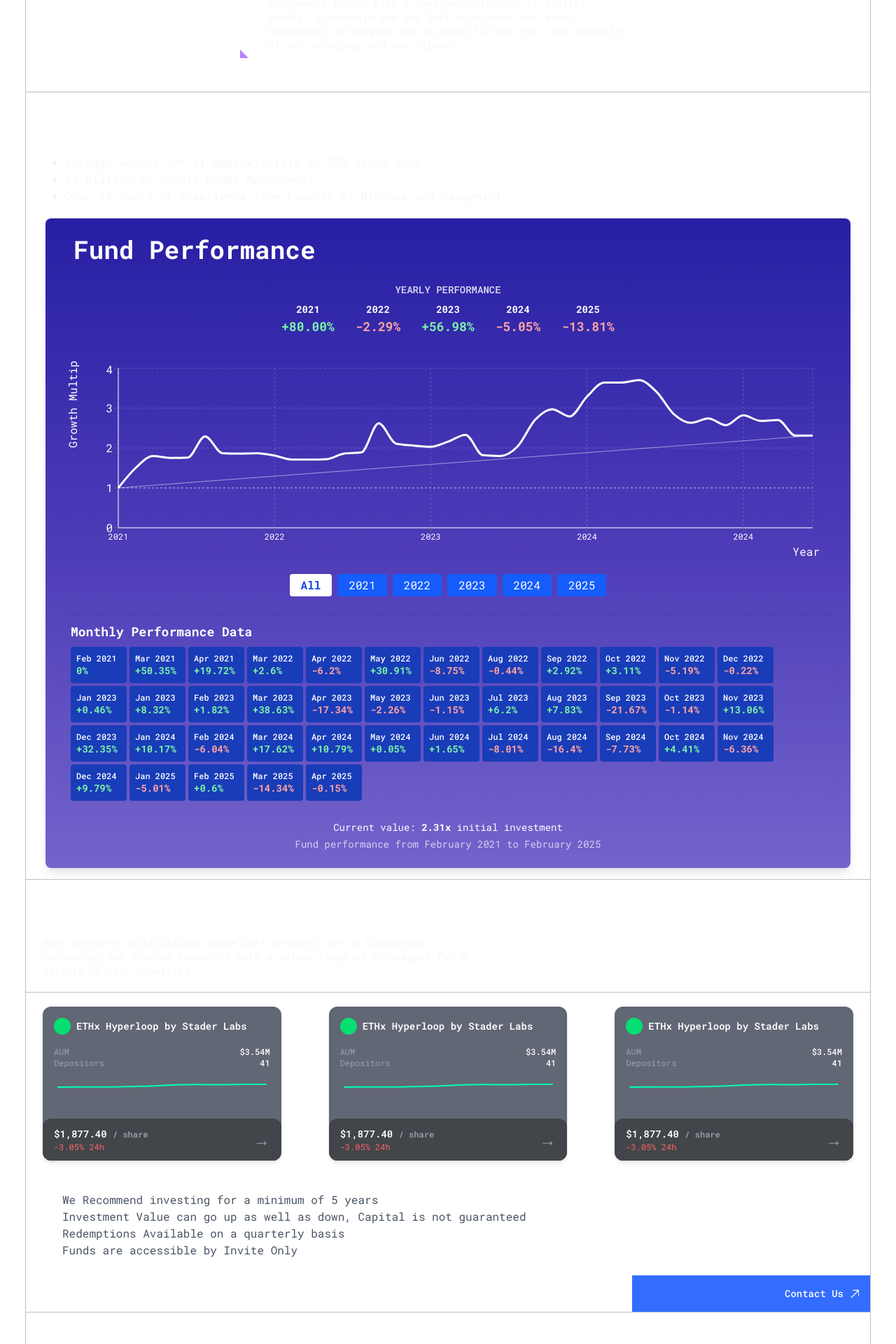
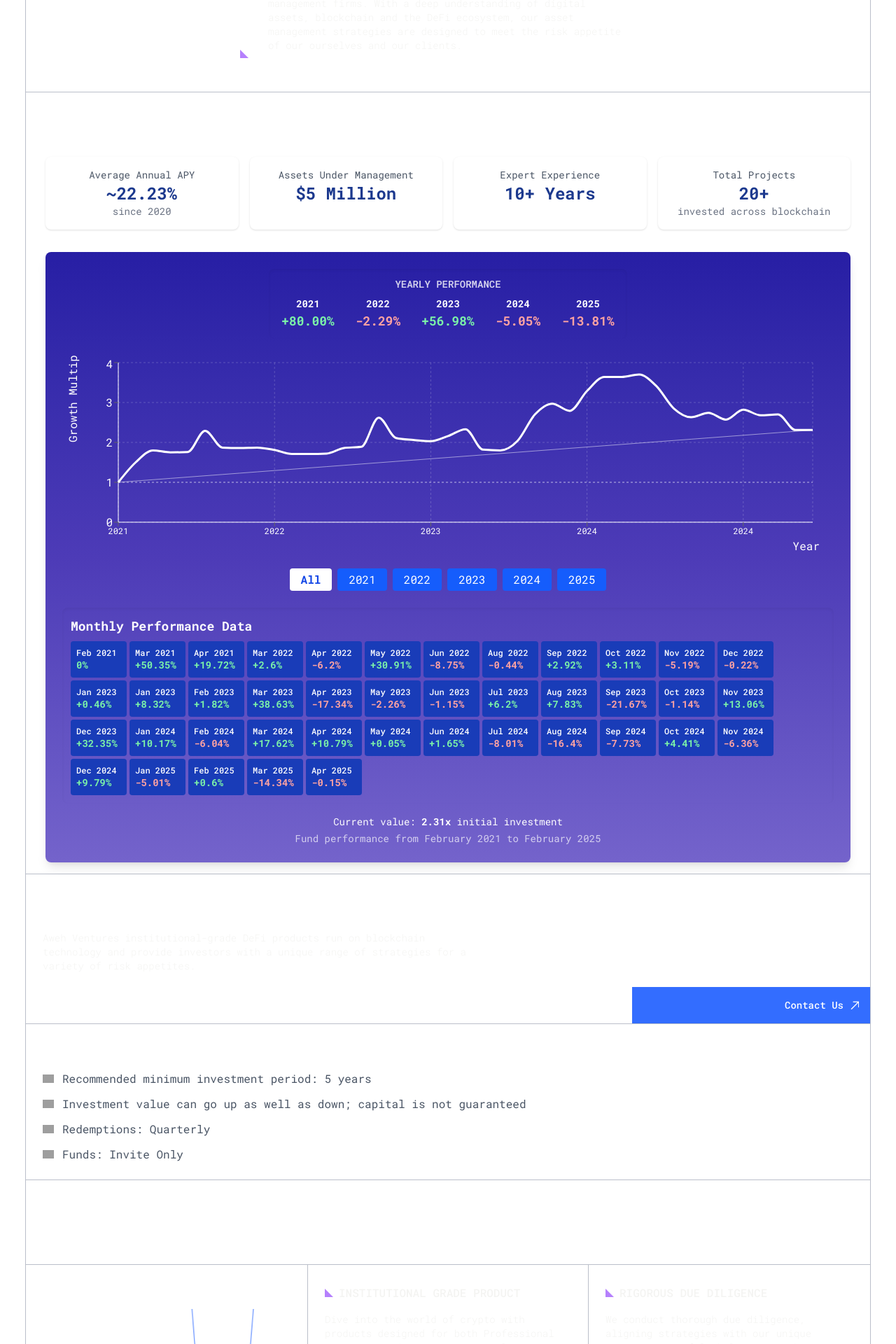
Before and after one commit to jazykhan3/nft-project, a Next.js app: page /defifund in a window 1280 px wide. Shown: the part 240-2160 px from the top of the page at 70% size. Built offline with nearby package versions, Linux system fonts and the light colour scheme; grey boxes are pictures that could not be loaded.

Commit message:
Add files via upload

```diff
--- /dev/null
+++ b/src/app/components/expertiseSlider/InvestersDefiFunds.jsx
@@ -0,0 +1,143 @@
+'use client';
+import Image from 'next/image';
+import Link from 'next/link';
+import rightIcon from '../../../../public/assets/images/right-arrow.png';
+import ToprightIcon from '../../../../public/assets/images/top-right-triangle.png';
+import growthLogo from '../../../../public/assets/images/growth-icon.png';
+import assettradeLogo from '../../../../public/assets/images/asset-trade.png';
+import assetmanageLogo from '../../../../public/assets/images/asset-manage.png';
+
+import { Swiper, SwiperSlide } from 'swiper/react';
+import './slider.scss';
+import { Autoplay, Navigation, Pagination } from 'swiper/modules';
+import { usePathname, useRouter } from 'next/navigation';
+
+const MultiCardCarouselInvestersDefiFund = ({ sectionTitle, customclass, path, navigation = false }) => { // Accept navigation prop
+    const pathname = usePathname();
+    const router = useRouter();
+
+    return (
+        <div className={`multiitems-slider-expertise relative border-s border-e border-[#BBBFCA]`}> {/* Add relative to position custom icons */}
+            <div className='flex items-center justify-between lg:px-6 md:px-4 sm:px-3 px-2 lg:pt-12 md:pt-10 pt-9 lg:pb-7 md:pb-5 sm:pb-4 pb-3'>
+                <h1 className='text-white lg:text-[40px] md:text-4xl sm:text-3xl text-[26px] font-medium m-0' >
+                    {sectionTitle}
+                </h1>
+                {navigation && ( // Conditionally render navigation buttons
+                    <div className="custom-nav-buttons">
+                        <div className={`swiper-button-prev-${customclass} w-[60px] h-[60px] border py-5 px-6 border-[#BBBFCA]`}>
+                            <Image width={10} height={20} src={rightIcon} alt="Prev" className='rotate-180 w-[10px] h-[20px] object-contain ' />
+                        </div>
+                        <div className={`swiper-button-next-${customclass} next w-[60px] h-[60px] border py-5 px-6 border-[#BBBFCA]`}>
+                            <Image width={10} height={20} src={rightIcon} alt="Prev" className=' w-[10px] h-[20px] object-contain ' />
+                        </div>
+                    </div>
+                )}
+            </div>
+            <Swiper
+                loop={false}
+                // pagination={{ clickable: true, el: `.swiper-pagination-${customclass}` }}
+                navigation={navigation ? { prevEl: `.swiper-button-prev-${customclass}`, nextEl: `.swiper-button-next-${customclass}` } : false} // Conditionally enable navigation
+                modules={[Pagination, Navigation]}
+                className="swiper_container equal-height-swiper"
+                breakpoints={{
+                    0: {
+                        slidesPerView: 1,
+                    },
+                    768: {
+                        slidesPerView: 2,
+                    },
+                    1024: {
+                        slidesPerView: 3,
+                    },
+                    1200: {
+                        slidesPerView: 3,
+                    },
+                }}
+            >
+                {/* {[1, 2, 3, 4, 5, 6, 7, 8, 9].map((item) => ( */}
+                <SwiperSlide className="swiper-slide-item">
+                    <div className={`sliding-item relative flex flex-col border border-s-0 py-6 px-7 border-[#BBBFCA]`}>
+                        <div className="pt-14 pb-8 ">
+                            <Image
+                                height={12}
+                                width={12}
+                                src={ToprightIcon}
+                                alt="ToprightIcon"
+                                className="w-3 h-3 object-contain absolute top-6 right-6"
+                            />
+                            <Image
+                                width={90}
+                                height={60}
+                                src={growthLogo}
+                                alt="Growth"
+                                className="max-w-[90px] max-h-[60px] object-contain"
+                            />
+                        </div>
+                        <div className="">
+                            <h3 className='text-[22px] font-normal text-white mb-2 uppercase'>Diverse Crypto <br />Exposure</h3>
+                            <p className={`text-sm font-light mb-2 ${pathname === '/' ? 'text-[#F4F4F2]' : 'text-[#F0F2F5]'}`}>
+                                Minimise operational costs while gaining exposure to crypto markets through active rebalancing and DeFi strategies. </p>
+                        </div>
+                    </div>
+                </SwiperSlide>
+
+                <SwiperSlide className="swiper-slide-item">
+                    <div className={`sliding-item relative flex flex-col border border-s-0 py-6 px-7 border-[#BBBFCA]`}>
+                        <div className="pt-14 pb-8 ">
+                            <Image
+                                height={12}
+                                width={12}
+                                src={ToprightIcon}
+                                alt="ToprightIcon"
+                                className="w-3 h-3 object-contain absolute top-6 right-6"
+                            />
+                            <Image
+                                width={60}
+                                height={60}
+                                src={assettradeLogo}
+                                alt="Digital Asset Trading"
+                                className="max-w-[60px] max-h-[60px] object-contain"
+                            />
+                        </div>
+                        <div className="">
+                            <h3 className='text-[22px] font-normal text-white mb-2 uppercase'>Efficient Portfolio <br />Management</h3>
+                            <p className={`text-sm font-light mb-2 ${pathname === '/' ? 'text-[#F4F4F2]' : 'text-[#F0F2F5]'}`}>
+                               Leverage the Ethereum blockchain for efficient and transparent portfolio management.</p>
+                        </div>
+                    </div>
+                </SwiperSlide>
+
+                <SwiperSlide className="swiper-slide-item">
+                    <div className={`sliding-item relative flex flex-col border border-s-0 py-6 px-7 border-[#BBBFCA]`}>
+                        <div className="pt-14 pb-8 ">
+                            <Image
+                                height={12}
+                                width={12}
+                                src={ToprightIcon}
+                                alt="ToprightIcon"
+                                className="w-3 h-3 object-contain absolute top-6 right-6"
+                            />
+                            <Image
+                                width={90}
+                                height={60}
+                                src={assetmanageLogo}
+                                alt="Asset Management"
+                                className="max-w-[90px] max-h-[60px] object-contain"
+                            />
+                        </div>
+                        <div className="">
+                            <h3 className='text-[22px] font-normal text-white mb-2 uppercase'>On-Chain <br/>Transparency</h3>
+                            <p className={`text-sm font-light mb-2 ${pathname === '/' ? 'text-[#F4F4F2]' : 'text-[#F0F2F5]'}`}>
+                               Benefit from on-chain transparency and auditability via the Enzyme protocol.
+                            </p>
+                        </div>
+                    </div>
+                </SwiperSlide>
+                {/* // ))} */}
+            </Swiper>
+            <div className={`swiper-pagination-${customclass}`}></div> {/* Unique pagination for each carousel */}
+        </div>
+    );
+};
+
+export default MultiCardCarouselInvestersDefiFund;
--- a/src/app/components/expertiseSlider/expertiseSlider.jsx
+++ b/src/app/components/expertiseSlider/expertiseSlider.jsx
@@ -179,7 +179,7 @@
                             </p>
                         </div>
                     </div>
-{/*                     <Link
+                    <Link
                         href='/web3-portfolios'
                         className='uppercase h-fit md:max-w-[340px] min-w-[25%] text-white font-medium text-[13px] flex gap-2.5 p-4 w-full bg-[#336DFF] justify-center items-center hover:bg-[#336DFF]/80'
                     >
@@ -191,7 +191,7 @@
                             alt='Icon'
                             className='w-3 h-3 object-contain '
                         />
-                    </Link> */}
+                    </Link>
                 </SwiperSlide>
                 <SwiperSlide className="swiper-slide-item">
                     <div className={`sliding-item relative flex flex-col border border-s-0 py-6 px-7 border-[#BBBFCA]`}>
--- a/src/app/components/expertiseSlider/expertiseSliderDefiFund.jsx
+++ b/src/app/components/expertiseSlider/expertiseSliderDefiFund.jsx
@@ -171,7 +171,7 @@
                     </div>
                     <Link
                         href='/web3-portfolios'
-                        className='uppercase h-fit md:max-w-[340px] min-w-[25%] text-white font-medium text-[13px] flex gap-2.5 p-4 w-full bg-[#336DFF] justify-center items-center hover:bg-[#336DFF]/80'
+                        className='hidden uppercase h-fit md:max-w-[340px] min-w-[25%] text-white font-medium text-[13px] gap-2.5 p-4 w-full bg-[#336DFF] justify-center items-center hover:bg-[#336DFF]/80'
                     >
                         See our Venture Web3 Portfolio
                         <Image
@@ -292,7 +292,7 @@
                     </div>
                     <Link
                         href='/web3-portfolios'
-                        className='uppercase h-fit md:max-w-[340px] min-w-[25%] text-white font-medium text-[13px] flex gap-2.5 p-4 w-full bg-[#336DFF] justify-center items-center hover:bg-[#336DFF]/80'
+                        className='uppercase h-fit md:max-w-[340px] min-w-[25%] text-white font-medium text-[13px] hidden gap-2.5 p-4 w-full bg-[#336DFF] justify-center items-center hover:bg-[#336DFF]/80'
                     >
                         See our Venture Web3 Portfolio
                         <Image
@@ -413,7 +413,7 @@
                     </div>
                     <Link
                         href='/web3-portfolios'
-                        className='uppercase h-fit md:max-w-[340px] min-w-[25%] text-white font-medium text-[13px] flex gap-2.5 p-4 w-full bg-[#336DFF] justify-center items-center hover:bg-[#336DFF]/80'
+                        className='uppercase h-fit md:max-w-[340px] min-w-[25%] text-white font-medium text-[13px] hidden gap-2.5 p-4 w-full bg-[#336DFF] justify-center items-center hover:bg-[#336DFF]/80'
                     >
                         See our Venture Web3 Portfolio
                         <Image
--- a/src/app/components/header/header.jsx
+++ b/src/app/components/header/header.jsx
@@ -23,7 +23,7 @@
         { name: 'Brands', link: '/#brands' },
         { name: 'Mission', link: '/#mission' },
         { name: 'Join-Us', link: '/join-us' },
-        { name: 'Contact Us', link: '#' },
+        { name: 'Contact Us', link: 'https://tally.so/r/np51G1' },
     ];
 
     const handleItemClick = (item) => {
@@ -56,7 +56,7 @@
                 <nav className={`h-full items-center border-e hidden lg:flex text-sm uppercase tracking-wide border-[#BBBFCA] ${style.mainMenu}`}>
                     {navItems.map((item, idx) => (
                         <Link
-                            onClick={() => handleItemClick(item)}
+                            // onClick={() => handleItemClick(item)}
                             key={idx}
                             href={item.link}
                             className={`text-sm hover:text-[#336DFF] transition-colors duration-200 ${pathname === item.link || loationPath === item.link
@@ -93,7 +93,7 @@
 
                         {navItems.map((item, idx) => (
                             <Link
-                                onClick={() => handleItemClick(item)}
+                                // onClick={() => handleItemClick(item)}
                                 key={idx}
                                 href={item.link}
                                 className={`text-sm hover:text-[#336DFF] transition-colors duration-200 ${pathname === item.link || loationPath === item.link
--- a/src/app/defifund/FundPerformanceChart.jsx
+++ b/src/app/defifund/FundPerformanceChart.jsx
@@ -181,7 +181,7 @@
 
     return (
         <div className="bg-gradient-to-b from-[#271EA4] via-[#4D3BB7] to-[#7463CB] p-6 text-white rounded-lg shadow-lg">
-            <h1 className="text-4xl font-bold mb-4 ml-4">Fund Performance</h1>
+            {/* <h1 className="text-4xl font-bold mb-4 ml-4">Fund Performance</h1> */}
 
             {/* Performance Summary Section */}
             <div className="flex justify-center mb-6 px-2">
--- a/src/app/defifund/page.jsx
+++ b/src/app/defifund/page.jsx
@@ -14,6 +14,12 @@
 import ForwardArrow from '../../../public/assets/images/forward-arrow.png'
 import MultiCardCarouselEpertiseDefiFund from '../components/expertiseSlider/expertiseSliderDefiFund';
 import FAQ from './faq';
+import InfoIcon from '../../../public/assets/images/info-circle.svg'
+import ClockCircleIcon from '../../../public/assets/images/clock-regular.svg'
+import Calendericon from '../../../public/assets/images/calender.svg'
+import personsicon from '../../../public/assets/images/person-combines.svg'
+import MultiCardCarouselInvestersDefiFund from '../components/expertiseSlider/InvestersDefiFunds';
+
 
 
 const DefiFund = () => {
@@ -52,79 +58,42 @@
       </div>
       {/* On Chain Fuds */}
       <div className='max-w-[1440px] mx-auto lg:px-9 md:px-6 sm:px-4 px-2.5'>
-        <div className='lg:px-7 md:px-4 px-2 py-4 border-b border-s border-e border-[#BBBFCA]'>
-          <p className=' text-white font-medium text-[24px] m-0 my-3 leading-6'>
-            On-Chain Funds Designed for Every Risk Level
-            A Proven History of Success Over 5 Years
-          </p>
-          <ul className='list-disc ml-7 mb-5'>
-            <li className='text-[#F4F4F2] font-light text-[16px]'>
-              Average Annual APY of approximately 22.23% since 2020
-            </li>
-            <li className='text-[#F4F4F2] font-light text-[16px]'>
-              $5 Million in Assets Under Management
-            </li>
-            <li className='text-[#F4F4F2] font-light text-[16px]'>
-              Over 10 Years of Experience from Experts at Binance and Capgemini
-            </li>
+           <h1 className='text-white lg:text-[40px] md:text-4xl sm:text-3xl text-[26px] font-medium m-0 lg:px-7 md:px-4 px-2 py-4 border-s border-e border-[#BBBFCA]' >
+              Funds Performance
+            </h1>
+        <div className=" grid grid-cols-1 lg:grid-cols-4 md:grid-cols-3 sm:grid-cols-2 gap-4 text-center lg:px-7 md:px-4 px-2 py-4 border-s border-e border-[#BBBFCA]">
+          <div className="bg-white p-4 rounded-lg shadow-sm">
+            <p className="text-gray-600 text-sm">Average Annual APY</p>
+            <p className="text-2xl font-bold text-blue-900">~22.23%</p>
+            <p className="text-sm text-gray-500">since 2020</p>
+          </div>
+          <div className="bg-white p-4 rounded-lg shadow-sm">
+            <p className="text-gray-600 text-sm">Assets Under Management</p>
+            <p className="text-2xl font-bold text-blue-900">$5 Million</p>
+          </div>
+          <div className="bg-white p-4 rounded-lg shadow-sm">
+            <p className="text-gray-600 text-sm">Expert Experience</p>
+            <p className="text-2xl font-bold text-blue-900">10+ Years</p>
+          </div>
+          <div className="bg-white p-4 rounded-lg shadow-sm">
+            <p className="text-gray-600 text-sm">Total Projects</p>
+            <p className="text-2xl font-bold text-blue-900">20+</p>
+            <p className="text-sm text-gray-500">invested across blockchain</p>
+          </div>
+        </div>
 
-          </ul>
+
+        <div className=' lg:px-7 md:px-4 px-2 py-4 border-b border-s border-e border-[#BBBFCA]'>
           <FundPerformanceChart />
         </div>
       </div>
       {/* Our Funds */}
       <div className='max-w-[1440px] mx-auto lg:px-9 md:px-6 sm:px-4 px-2.5'>
-        <div className="border-s border-e border-b border-[#BBBFCA] lg:px-6 md:px-4 sm:px-3 px-2 lg:pt-9 md:pt-7 pt-9 lg:pb-5 md:pb-5 sm:pb-4 pb-3">
+        <div className="border-s border-e border-[#BBBFCA] lg:px-6 md:px-4 sm:px-3 px-2 lg:pt-9 md:pt-7 pt-9 lg:pb-5 md:pb-5 sm:pb-4 pb-3">
           <h1 className=' text-white lg:text-[40px] md:text-4xl sm:text-3xl text-[26px] font-medium m-0 ' >
             Our Funds</h1>
           <p className='text-[#F4F4F2] font-light text-sm m-0 max-w-[630px]'>
             Aweh Ventures institutional-grade DeFi products run on blockchain technology and provide investors with a unique range of strategies for a variety of risk appetites.
-          </p>
-        </div>
-        <div className=' border-s border-e border-[#BBBFCA] grid lg:grid-cols-3 md:grid-cols-2 grid-cols-1 gap-5 py-5'>
-          <div className='flex justify-center items-center px-6'>
-            <CryptoCard />
-          </div>
-          <div className='flex justify-center items-center px-6'>
-            <CryptoCard />
-          </div>
-          <div className='flex justify-center items-center px-6'>
-            <CryptoCard />
-          </div>
-        </div>
-
-        <div className='border-s border-e border-[#BBBFCA] lg:px-6 md:px-4 sm:px-3 px-2 py-6'>
-          <p className='flex items-center gap-3'>
-            <span className="text-white">
-              <svg xmlns="http://www.w3.org/2000/svg" fill="none" viewBox="0 0 24 24" strokeWidth={1.5} stroke="currentColor" className="w-4 h-4">
-                <path strokeLinecap="round" strokeLinejoin="round" d="M4.5 12.75l6 6 9-13.5" />
-              </svg>
-            </span>
-            <span>We Recommend investing for a minimum of 5 years</span>
-          </p>
-          <p className='flex items-center gap-3'>
-            <span className="text-white">
-              <svg xmlns="http://www.w3.org/2000/svg" fill="none" viewBox="0 0 24 24" strokeWidth={1.5} stroke="currentColor" className="w-4 h-4">
-                <path strokeLinecap="round" strokeLinejoin="round" d="M4.5 12.75l6 6 9-13.5" />
-              </svg>
-            </span>
-            <span>Investment Value can go up as well as down, Capital is not guaranteed</span>
-          </p>
-          <p className='flex items-center gap-3'>
-            <span className="text-white">
-              <svg xmlns="http://www.w3.org/2000/svg" fill="none" viewBox="0 0 24 24" strokeWidth={1.5} stroke="currentColor" className="w-4 h-4">
-                <path strokeLinecap="round" strokeLinejoin="round" d="M4.5 12.75l6 6 9-13.5" />
-              </svg>
-            </span>
-            <span>Redemptions Available on a quarterly basis</span>
-          </p>
-          <p className='flex items-center gap-3'>
-            <span className="text-white">
-              <svg xmlns="http://www.w3.org/2000/svg" fill="none" viewBox="0 0 24 24" strokeWidth={1.5} stroke="currentColor" className="w-4 h-4">
-                <path strokeLinecap="round" strokeLinejoin="round" d="M4.5 12.75l6 6 9-13.5" />
-              </svg>
-            </span>
-            <span>Funds are accessible by Invite Only</span>
           </p>
         </div>
         <div className='border-s border-b border-e border-[#BBBFCA] flex justify-end'>
@@ -142,11 +111,68 @@
             />
           </Link>
         </div>
+        {/* <div className='hidden border-s border-e border-[#BBBFCA]  lg:grid-cols-3 md:grid-cols-2 grid-cols-1 gap-5 py-5'>
+          <div className='flex justify-center items-center px-6'>
+            <CryptoCard />
+          </div>
+          <div className='flex justify-center items-center px-6'>
+            <CryptoCard />
+          </div>
+          <div className='flex justify-center items-center px-6'>
+            <CryptoCard />
+          </div>
+        </div> */}
+
+        <div className='border-s border-e border-[#BBBFCA] lg:px-6 md:px-4 sm:px-3 px-2 py-6'>
+          <h4 className=' text-white lg:text-[28px] md:text-[24px] sm:text-[20px] text-[18px] font-medium m-0 ' >
+            Investment Notes
+          </h4>
+          <p className='flex items-center gap-3 mb-3'>
+            <Image
+              src={ClockCircleIcon}
+              width={16}
+              height={16}
+              alt='Icon'
+              className='w-4 h-4 object-contain '
+            />
+            <span>Recommended minimum investment period: 5 years</span>
+          </p>
+          <p className='flex items-center gap-3 mb-3'>
+            <Image
+              src={InfoIcon}
+              width={16}
+              height={16}
+              alt='Icon'
+              className='w-4 h-4 object-contain '
+            />
+            <span>Investment value can go up as well as down; capital is not guaranteed</span>
+          </p>
+          <p className='flex items-center gap-3 mb-3'>
+            <Image
+              src={Calendericon}
+              width={16}
+              height={16}
+              alt='Icon'
+              className='w-4 h-4 object-contain '
+            />
+            <span>Redemptions: Quarterly</span>
+          </p>
+          <p className='flex items-center gap-3'>
+            <Image
+              src={personsicon}
+              width={16}
+              height={16}
+              alt='Icon'
+              className='w-4 h-4 object-contain '
+            />
+            <span>Funds: Invite Only</span>
+          </p>
+        </div>
       </div>
 
       {/* Why Aweh Ventures? */}
       <div className='max-w-[1440px] mx-auto lg:px-9 md:px-6 sm:px-4 px-2.5'>
-        <h1 className='border-s border-e border-b border-[#BBBFCA] text-white lg:text-[40px] md:text-4xl sm:text-3xl text-[26px] font-medium m-0 lg:px-6 md:px-4 sm:px-3 px-2 lg:pt-12 md:pt-10 pt-9 lg:pb-7 md:pb-5 sm:pb-4 pb-3' >
+        <h1 className='border border-[#BBBFCA] text-white lg:text-[40px] md:text-4xl sm:text-3xl text-[26px] font-medium m-0 lg:px-6 md:px-4 sm:px-3 px-2 lg:pt-12 md:pt-10 pt-9 lg:pb-7 md:pb-5 sm:pb-4 pb-3' >
           Why Aweh Ventures?
         </h1>
         <div className='border-s border-e border-b border-[#BBBFCA]'>
@@ -258,7 +284,7 @@
 
       {/* Benifits for investers */}
       <div className='max-w-[1440px] mx-auto lg:px-9 md:px-6 sm:px-4 px-2.5'>
-        <MultiCardCarouselEpertiseDefiFund sectionTitle="Benefits For Investors" customclass="investers" path='' navigation={true} />
+        <MultiCardCarouselInvestersDefiFund sectionTitle="Benefits For Investors" customclass="investers" path='' navigation={true} />
       </div>
 
       {/* Faq's */}
--- a/src/app/join-us/page.jsx
+++ b/src/app/join-us/page.jsx
@@ -155,10 +155,10 @@
             </p>
             <div className='lg:w-[55%] md:w-[40%] w-full flex items-end'>
               <Link
-                href='https://tally.so/r/np51G1'
+                href='https://tally.so/r/wzgoQM'
                 className='text-white font-medium text-sm flex gap-2.5 p-4 w-full bg-[#336DFF] justify-center items-center hover:bg-[#336DFF]/80 h-fit'
               >
-                Contact Us
+                Join Us
                 <Image
                   src={ForwardArrow}
                   width={12}
--- a/src/app/v2/page.jsx
+++ b/src/app/v2/page.jsx
@@ -269,7 +269,7 @@
               </h1>
               <p className='text-[#F4F4F2] font-light text-sm m-0 max-w-[810px]'>
                 Aweh Ventures is founder-led with deep expertise in Web3. We have built,scaled and exited a variety of businesses, from a 5000+ cryptocurrency mining operation to the 3rd largest NFT Marketplace.Since then, we created Aweh Ventures to share this expertise and support with other founders to accelerate their growth and now are invested in 20+ companies across blockchain,Tech and other passion project industries.
-                </p>
+                 </p>
             </div>
           </div>
         </div>
```
